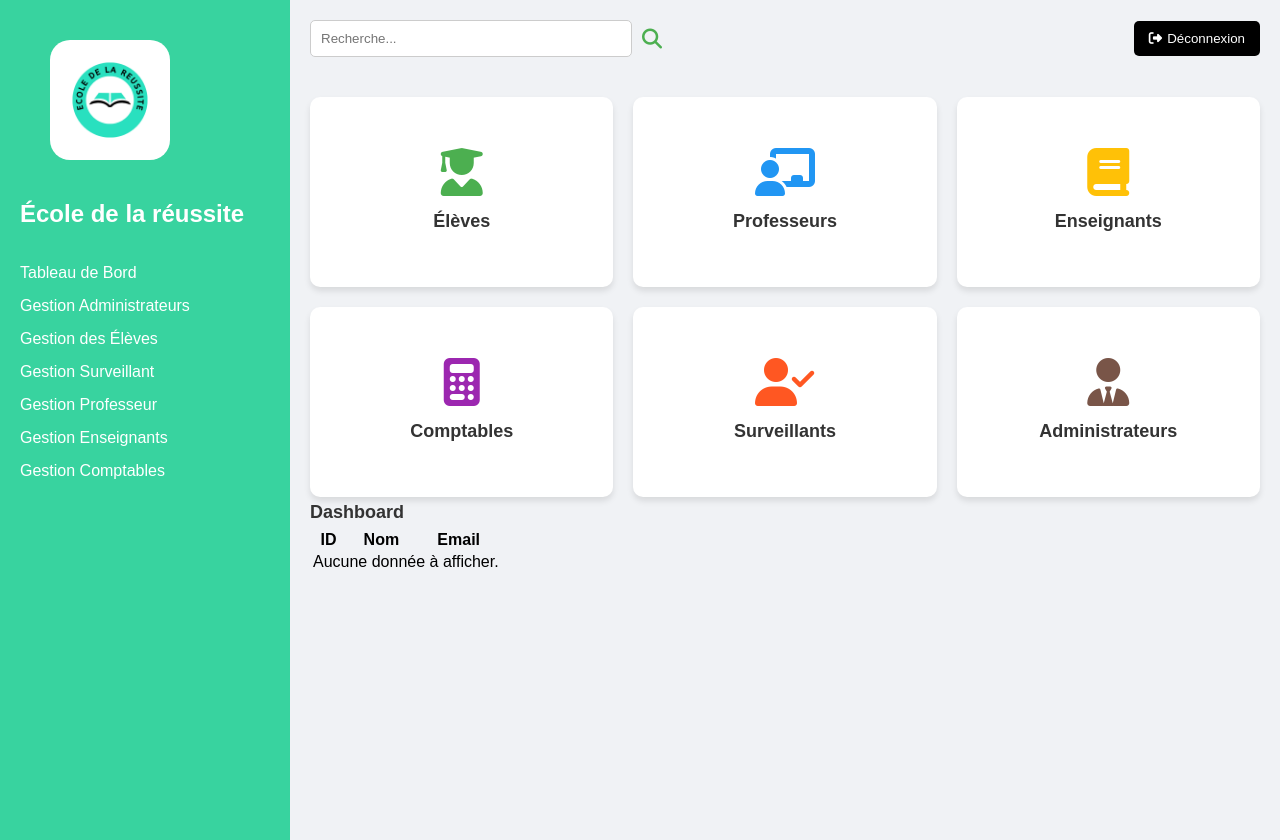
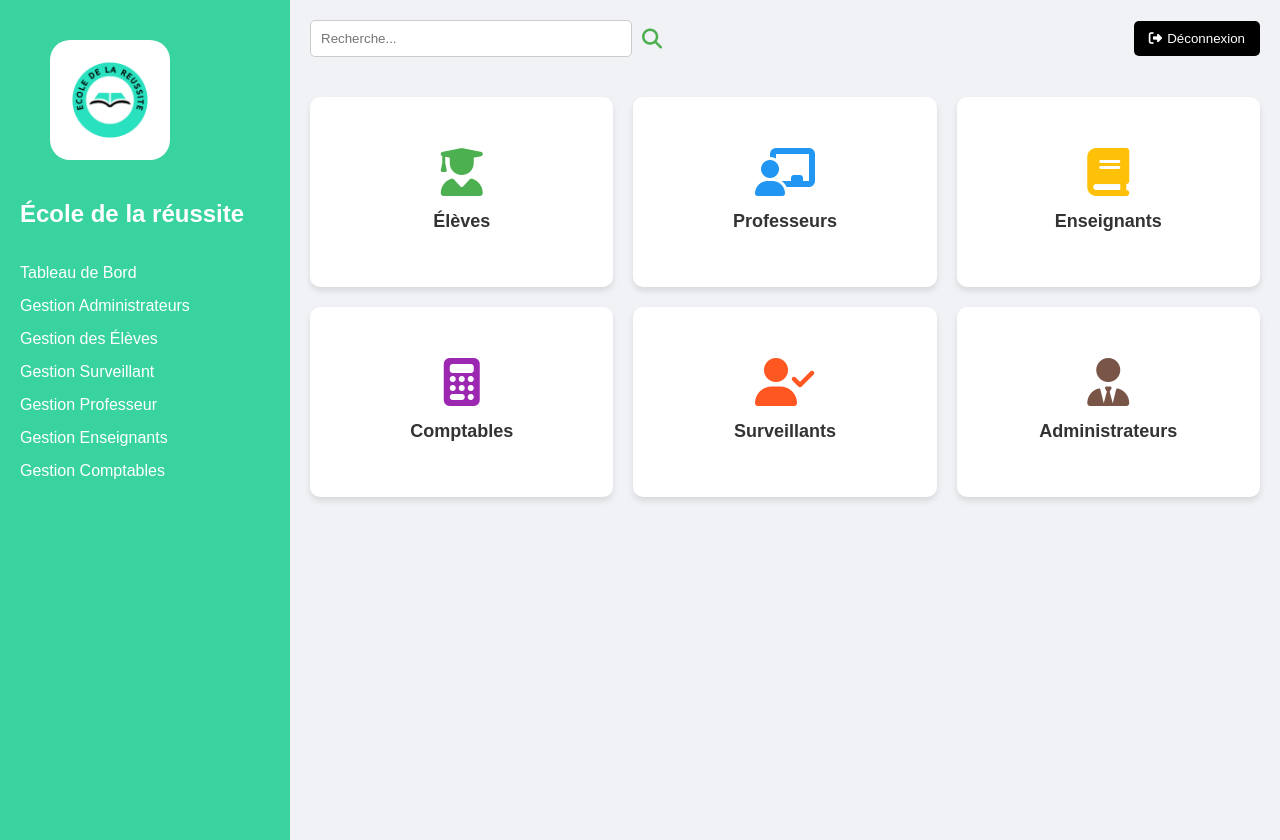
Before and after one commit to KingOuze/gestion-ecole, a PHP site: page /app/views/dashboard.php in a window 1280 px wide. Run offline with PHP 8.4, Linux system fonts and the light colour scheme; the template is opened without the code that fills it, so the values that code supplies are empty.

Commit message:
dernier changement du dashboard

```diff
--- a/app/controllers/DashboardController.php
+++ b/app/controllers/DashboardController.php
@@ -1,17 +1,13 @@
 <?php
 require_once __DIR__ . '/../models/DashboardModel.php'; // Chemin corrigé
-
 class DashboardController {
     private $model;
-
     public function __construct() {
         $this->model = new DashboardModel();
     }
-
     public function index() {
         // Récupérer les statistiques du modèle
         $data = $this->model->getCounts();
-
         // Inclure la vue du tableau de bord
         require_once __DIR__ . '/../views/dashboard.php'; // Assurez-vous que le chemin est correct
     }
--- a/app/models/DashboardModel.php
+++ b/app/models/DashboardModel.php
@@ -37,4 +37,3 @@ class DashboardModel {
         return $data;
     }
 }
-?>
--- a/app/views/admin/get_administrateur.php
+++ b/app/views/admin/get_administrateur.php
@@ -1,5 +1,5 @@
 <?php
-require_once('C:/xmp/htdocs/gestion-ecole/config/db.php');
+require_once('../config/db.php');
 
 try {
     $stmt = $conn->query("SELECT prenom, nom, telephone, email FROM administrateur");
--- a/app/views/admin/soumission.php
+++ b/app/views/admin/soumission.php
@@ -47,7 +47,7 @@
                 </tr>
             </thead>
             <tbody>
-                <?php include ('C:/xmp/htdocs/gestion-ecole/app/views/admin/get_administrateur.php'); ?>
+                <?php include ('../app/views/admin/get_administrateur.php'); ?>
             </tbody>
         </table>
     </div>
--- a/app/views/dashboard.php
+++ b/app/views/dashboard.php
@@ -25,7 +25,6 @@
                 </ul>
             </nav>
         </aside>
-
         <main class="dashboard">
             <header class="dashboard-header">
                 <div class="search-container">
@@ -36,7 +35,6 @@
                     <i class="fas fa-sign-out-alt"></i> Déconnexion
                 </button>
             </header>
-
             <div class="cards-container">
                 <div class="card">
                     <i class="icon students fas fa-user-graduate"></i>
@@ -69,24 +67,20 @@
                     <p><?php echo $data['administrateurs']; ?></p>
                 </div>
             </div>
-
             <?php
             // Connexion à la base de données
             $host = 'localhost'; // ou l'adresse de votre serveur
             $db = 'gestion-ecole';
             $user = 'root';
             $pass = '';
-
             try {
                 $pdo = new PDO("mysql:host=$host;dbname=$db", $user, $pass);
                 $pdo->setAttribute(PDO::ATTR_ERRMODE, PDO::ERRMODE_EXCEPTION);
             } catch (PDOException $e) {
                 echo "Erreur : " . htmlspecialchars($e->getMessage());
             }
-
             // Récupérer les données
             $page = $_GET['page'] ?? 'dashboard'; // Page par défaut
-
             switch ($page) {
                 case 'administrators':
                     $stmt = $pdo->query("SELECT * FROM administrateur");
@@ -113,46 +107,9 @@
                     $stmt = null; // Aucune requête
                     break;
             }
-
             $data = $stmt ? $stmt->fetchAll(PDO::FETCH_ASSOC) : []; // Récupérer les données
             ?>
 
-            <!-- Affichage des données -->
-            <div class="data-container">
-                <h2><?php echo ucfirst($page); ?></h2>
-                <table>
-                    <thead>
-                        <tr>
-                            <th>ID</th>
-                            <th>Nom</th>
-                            <th>Email</th>
-                        </tr>
-                    </thead>
-                    <tbody>
-                        <?php if ($page === 'students'): ?>
-                            <?php foreach ($data as $row): ?>
-                                <tr>
-                                    <td><?php echo htmlspecialchars($row['id_eleve']); ?></td> <!-- ID pour les élèves -->
-                                    <td><?php echo htmlspecialchars($row['nom']); ?></td>
-                                    <td><?php echo htmlspecialchars($row['prenom']); ?></td>
-                                </tr>
-                            <?php endforeach; ?>
-                        <?php elseif (in_array($page, ['administrators', 'supervisors', 'professors', 'enseignants', 'comptables'])): ?>
-                            <?php foreach ($data as $row): ?>
-                                <tr>
-                                    <td><?php echo htmlspecialchars($row['id_admin']); ?></td> <!-- ID pour les administrateurs, etc. -->
-                                    <td><?php echo htmlspecialchars($row['nom']); ?></td>
-                                    <td><?php echo htmlspecialchars($row['email']); ?></td>
-                                </tr>
-                            <?php endforeach; ?>
-                        <?php else: ?>
-                            <tr>
-                                <td colspan="3">Aucune donnée à afficher.</td>
-                            </tr>
-                        <?php endif; ?>
-                    </tbody>
-                </table>
-            </div>
         </main>
     </div>
 </body>
--- a/public/css/modifier.css
+++ b/public/css/modifier.css
@@ -12,7 +12,7 @@ body {
 
 /* Sidebar styling */
 .sidebar {
-    background-color: #29bf8b; /* Green color */
+    background-color: #38D39F; /* Green color */
     color: white;
     width: 200px;
     height: 100vh;
```
Also changed, not shown: app/views/connexion/connexion.php (+6 -6 lines).
